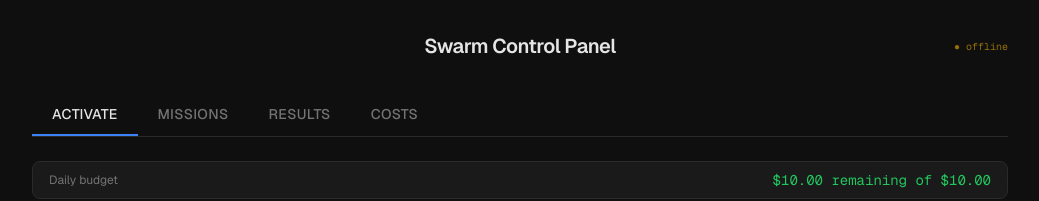
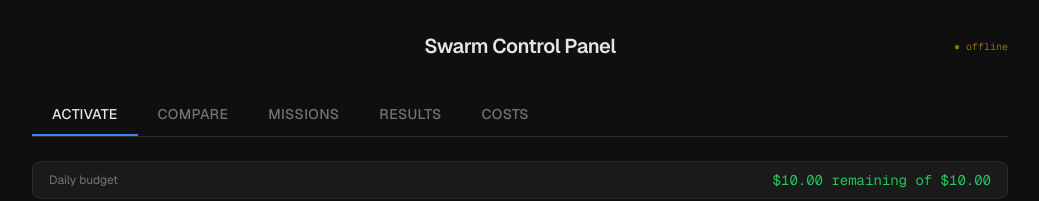
Before and after one commit to caseysapp-cloud/swarm-control-panel, a Next.js app: page / in a window 1280 px wide. Shown: the top 201 px of the page, without its empty margins (120-1159 px from the left). Built offline with nearby package versions, Linux system fonts and the light colour scheme; no server answers.

Commit message:
feat: add Compare tab to nav

```diff
--- a/components/swarm-panel.tsx
+++ b/components/swarm-panel.tsx
@@ -2,6 +2,7 @@
 
 import { useState, useCallback, useEffect, useRef } from "react"
 import { ActivateTab } from "@/components/activate-tab"
+import { CompareTab } from "@/components/compare-tab"
 import { MissionsTab } from "@/components/missions-tab"
 import { OutputTab } from "@/components/output-tab"
 import { CostsTab } from "@/components/costs-tab"
@@ -16,7 +17,7 @@ import {
   activateProvider,
 } from "@/lib/swarm-data"
 
-const TABS = ["ACTIVATE", "MISSIONS", "RESULTS", "COSTS"] as const
+const TABS = ["ACTIVATE", "COMPARE", "MISSIONS", "RESULTS", "COSTS"] as const
 type Tab = (typeof TABS)[number]
 
 const API_URL = process.env.NEXT_PUBLIC_API_URL ?? ""
@@ -167,7 +168,7 @@ export function SwarmPanel() {
   )
 
   const handleActivateProvider = useCallback(
-    (provider: Exclude<ProviderKey, "swarm">, topic: string, type: MissionType) => {
+    (provider: Exclude<ProviderKey, "swarm">, topic: string, type: MissionType, variation?: string) => {
       setDeliveryStatus(null)
 
       if (!API_URL) {
@@ -189,7 +190,7 @@ export function SwarmPanel() {
         return
       }
 
-      activateProvider(API_URL, provider, topic, type)
+      activateProvider(API_URL, provider, topic, type, variation)
         .then(({ mission_id }) => {
           const running: Mission = {
             id: mission_id,
@@ -337,6 +338,9 @@ export function SwarmPanel() {
             onActivateProvider={handleActivateProvider}
           />
         )}
+        {activeTab === "COMPARE" && (
+          <CompareTab apiUrl={API_URL} />
+        )}
         {activeTab === "MISSIONS" && (
           <MissionsTab missions={missions} onSelect={handleMissionSelect} />
         )}
```
